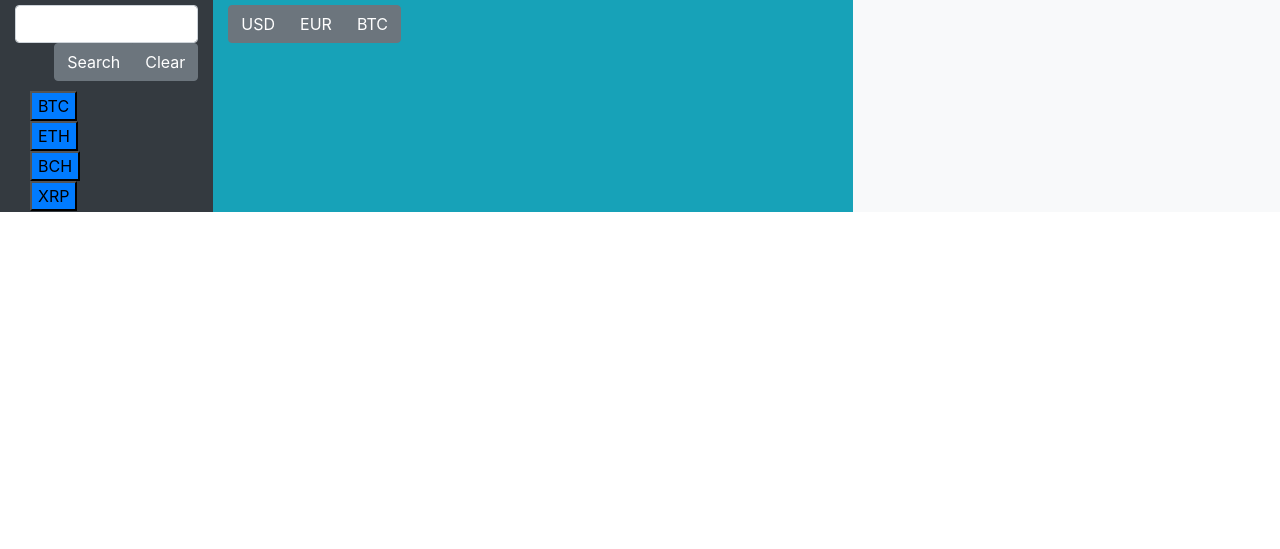
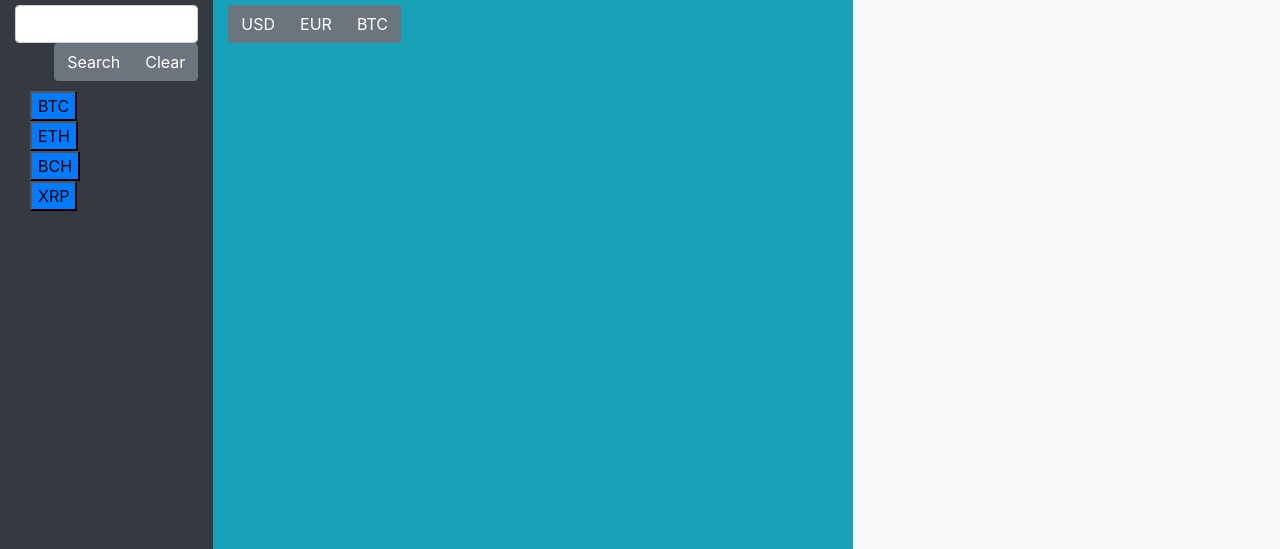
Before and after one commit to ajfleck13/CryptoApp, a plain HTML site: page index.html in a window 1280 px wide. Shown: the part 251-800 px from the top of the page. Drawn offline with nearby package versions, Linux system fonts and the light colour scheme; no server answers.

Commit message:
add min height to columns

```diff
--- a/assets/css/style.css
+++ b/assets/css/style.css
@@ -47,3 +47,7 @@ p {
 .nodecoration {
     text-decoration: none;
 }
+
+.largecolumn {
+    min-height: 800px;
+}
--- a/index.html
+++ b/index.html
@@ -19,7 +19,7 @@
 
     <div class="container-fluid">
         <div class="row">
-            <div class="col-md-2 bg-dark">
+            <div class="col-md-2 bg-dark largecolumn">
                 <h1 class="title">Search</h1>
                 <input class="form-control" id="searchInput">
                 <div class="btn-group float-right" role="group" aria-label="Basic example">
@@ -40,7 +40,7 @@
                     </div>
                 </div>
             </div>
-            <div class="col-md-6 bg-info">
+            <div class="col-md-6 bg-info largecolumn">
                 <h1 class="title">Information</h1>
                 <div class="btn-group" role="group" aria-label="Basic example">
                     <button type="button" class="btn btn-secondary currencytype" value="USD">USD</button>
@@ -49,7 +49,7 @@
                 </div>
                 <div id="resultswindow"></div>
             </div>
-            <div class="col-md-4 bg-light">
+            <div class="col-md-4 bg-light largecolumn">
                 <h1 class="title">News</h1>
                 <div id="currencyNews"></div>
             </div>
```
